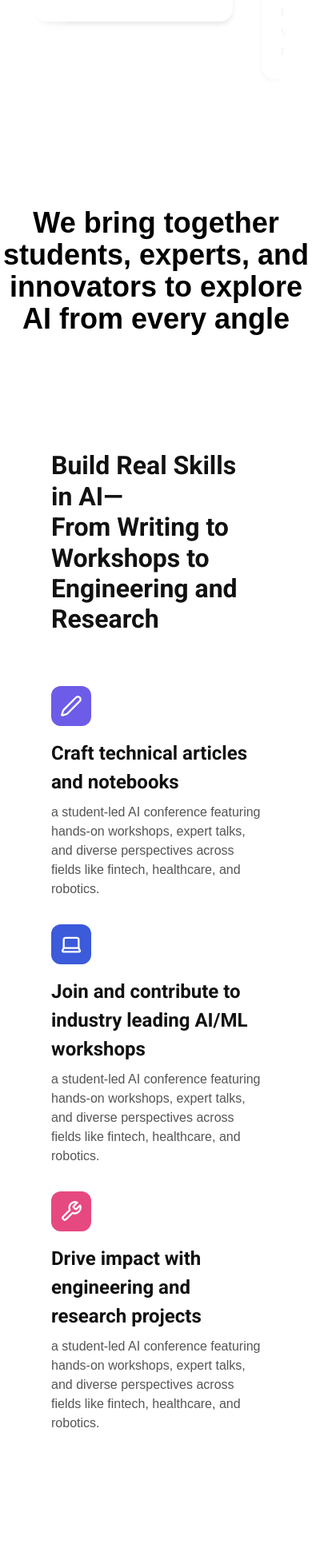
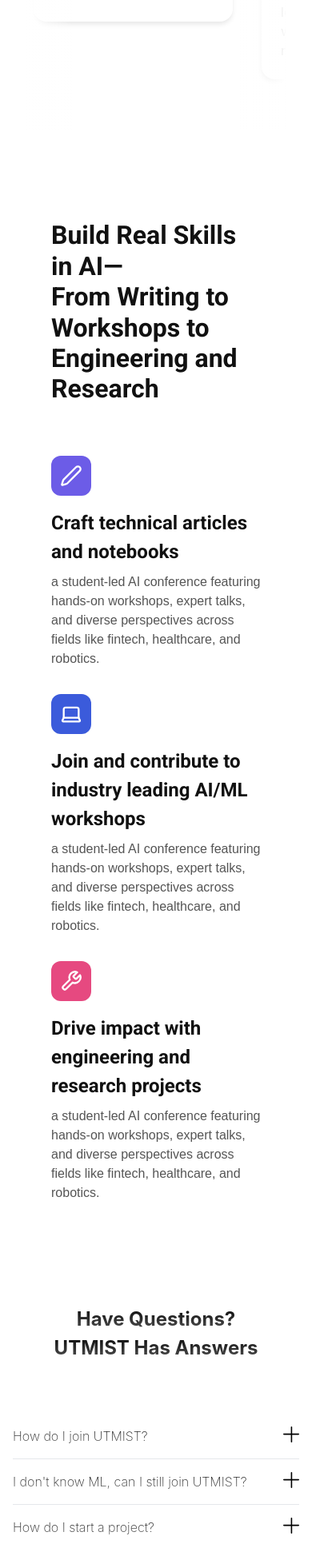
Before and after one commit to UTMIST/UTMIST, a Next.js app in the folder client/: page / in a window 390 px wide. Shown: the part 4282-6218 px from the top of the page at 80% size. Built offline with nearby package versions, Linux system fonts and the light colour scheme.

Commit message:
faq styled

```diff
--- a/client/src/app/page.tsx
+++ b/client/src/app/page.tsx
@@ -75,14 +75,6 @@ export default function Home() {
 
       {/*Events Section */}
       <Events />
-
-      <div className="flex flex-col gap-8 justify-center items-center my-16">
-        <p className="text-4xl font-bold text-center max-w-3xl text-black">
-          We bring together students, experts, and innovators to explore AI from
-          every angle
-        </p>
-      </div>
-
       <ValueProps />
 
       <FAQ />
--- a/client/src/components/faq.tsx
+++ b/client/src/components/faq.tsx
@@ -1,4 +1,4 @@
-'use client';
+"use client";
 import { useState } from "react";
 import "@/styles/faq.css";
 import Image from "next/image";
@@ -7,30 +7,35 @@ import plusIcon from "@/assets/icons/plus-icon.svg";
 const faqData = [
   {
     question: "How do I join UTMIST?",
-    answer: "You can join UTMIST by signing up through our website and attending our general meetings. We welcome students from all faculties and programs. Watch for membership registration announcements at the beginning of each semester!"
+    answer:
+      "You can join UTMIST by signing up through our website and attending our general meetings. We welcome students from all faculties and programs. Watch for membership registration announcements at the beginning of each semester!",
   },
   {
     question: "I don't know ML, can I still join UTMIST?",
-    answer: "Of course you can! UTMIST welcomes people of all backgrounds. We offer beginner-friendly workshops and resources to help you get started with machine learning concepts. Many of our members started with zero ML knowledge and have grown their skills through our community."
+    answer:
+      "Of course you can! UTMIST welcomes people of all backgrounds. We offer beginner-friendly workshops and resources to help you get started with machine learning concepts. Many of our members started with zero ML knowledge and have grown their skills through our community.",
   },
   {
     question: "How do I start a project?",
-    answer: "To start a project with UTMIST, you can either join an existing project team or propose your own idea. We host project pitch sessions at the beginning of each semester where you can share your ideas and form teams. Reach out to our project coordinators for guidance and support."
+    answer:
+      "To start a project with UTMIST, you can either join an existing project team or propose your own idea. We host project pitch sessions at the beginning of each semester where you can share your ideas and form teams. Reach out to our project coordinators for guidance and support.",
   },
   {
     question: "What resources do UTMIST members have access to?",
-    answer: "UTMIST members have access to computing resources, educational workshops, industry connections, mentorship opportunities, and collaborative project spaces. We also provide access to datasets, technical guides, and specialized software needed for ML/AI development."
+    answer:
+      "UTMIST members have access to computing resources, educational workshops, industry connections, mentorship opportunities, and collaborative project spaces. We also provide access to datasets, technical guides, and specialized software needed for ML/AI development.",
   },
   {
     question: "What are the events that UTMIST hosts?",
-    answer: "UTMIST hosts a variety of events including technical workshops, research talks by faculty and industry professionals, hackathons, networking events, and our annual AI conference. We also run reading groups and project showcases throughout the year."
-  }
+    answer:
+      "UTMIST hosts a variety of events including technical workshops, research talks by faculty and industry professionals, hackathons, networking events, and our annual AI conference. We also run reading groups and project showcases throughout the year.",
+  },
 ];
 
 export default function FAQ() {
-  const [expandedIndex, setExpandedIndex] = useState<number|null>(null);
+  const [expandedIndex, setExpandedIndex] = useState<number | null>(null);
 
-  const toggleQuestion = (index: number|null) => {
+  const toggleQuestion = (index: number | null) => {
     if (expandedIndex === index) {
       setExpandedIndex(null);
     } else {
@@ -58,7 +63,9 @@ export default function FAQ() {
                   alt={expandedIndex === index ? "Collapse" : "Expand"}
                   width={20}
                   height={20}
-                  className={`transition-transform duration-300 ${expandedIndex === index ? "transform rotate-45" : ""}`}
+                  className={`transition-transform duration-300 ${
+                    expandedIndex === index ? "transform rotate-45" : ""
+                  }`}
                 />
               </div>
             </div>
@@ -69,12 +76,12 @@ export default function FAQ() {
               </div>
             )}
 
-            <hr className="faq-line"/>
+            <hr className="faq-line" />
           </div>
         ))}
       </div>
       <div className="faq-tail-section">
-        <h1 className="faq-subtitle"><b>More questions? Reach out to us on any platform!</b></h1>
+        <strong>More questions? Reach out to us on any platform!</strong>
       </div>
     </>
   );
--- a/client/src/styles/faq.css
+++ b/client/src/styles/faq.css
@@ -3,22 +3,22 @@
   max-width: 1200px;
   margin: 0 auto;
   box-sizing: border-box;
+  padding: 0 1rem;
 }
 
 .faq-row {
   display: flex;
   justify-content: space-between;
-  align-items: center;
+  align-items: flex-start;
+  flex-wrap: wrap;
   width: 100%;
-  padding: 1rem;
-  box-sizing: border-box;
+  padding: 1rem 0;
 }
 
 .faq-row-title {
   flex: 1;
-  padding-right: 1rem;
-  word-break: break-word;
-  line-height: 1.4;
+  padding-right: 0.5rem;
+  font-size: 1rem;
 }
 
 .faq-answer {
@@ -54,3 +54,32 @@ hr.faq-line {
   border-radius: 8px;
   overflow: hidden;
 }
+
+@media (max-width: 768px) {
+  .faq-title {
+    font-size: 1.5rem;
+    text-align: center;
+  }
+
+  .faq-row-title {
+    font-size: 1rem;
+  }
+
+  .faq-answer p {
+    font-size: 0.95rem;
+  }
+
+  .faq-container {
+    padding: 0 1rem;
+  }
+}
+
+.faq-tail-section {
+  width: 100%;
+  padding: 2rem 1rem;
+  display: flex;
+  justify-content: center;
+  align-items: center;
+  text-align: center;
+  color: black;
+}
```
